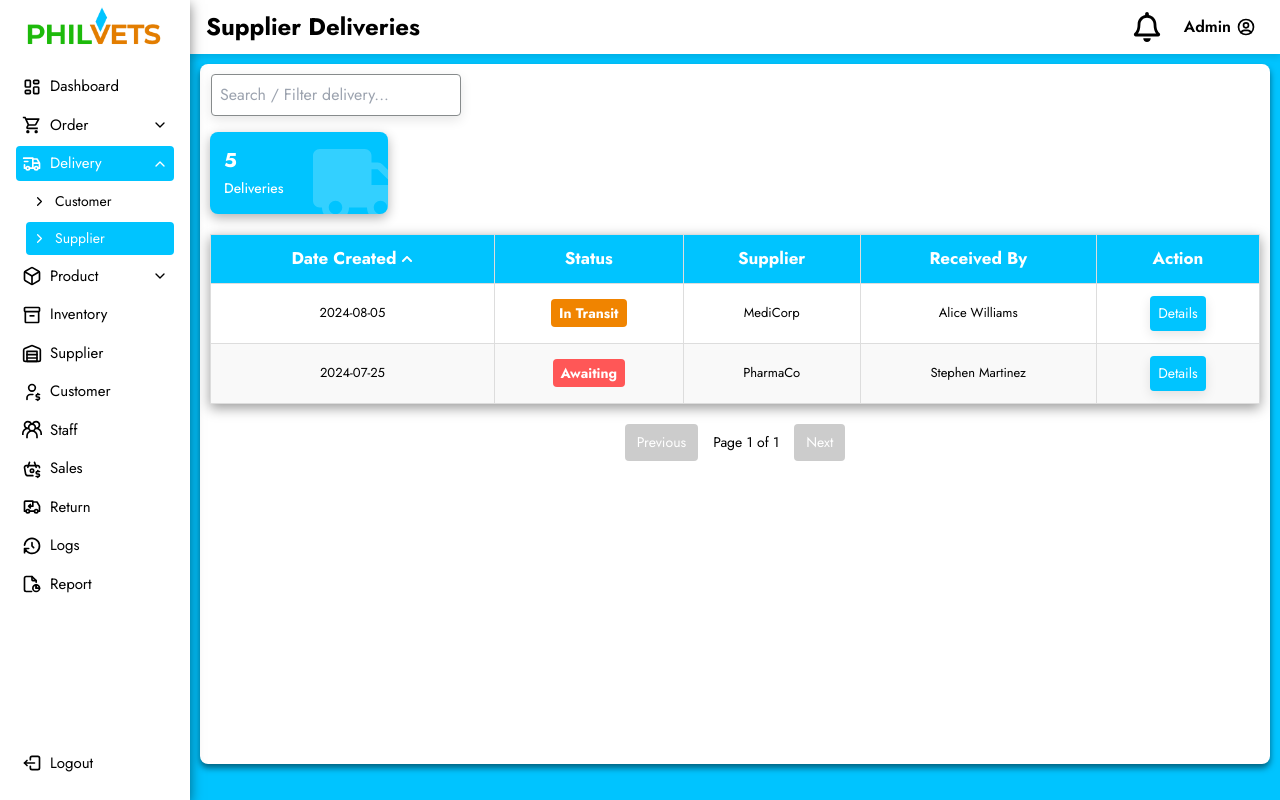
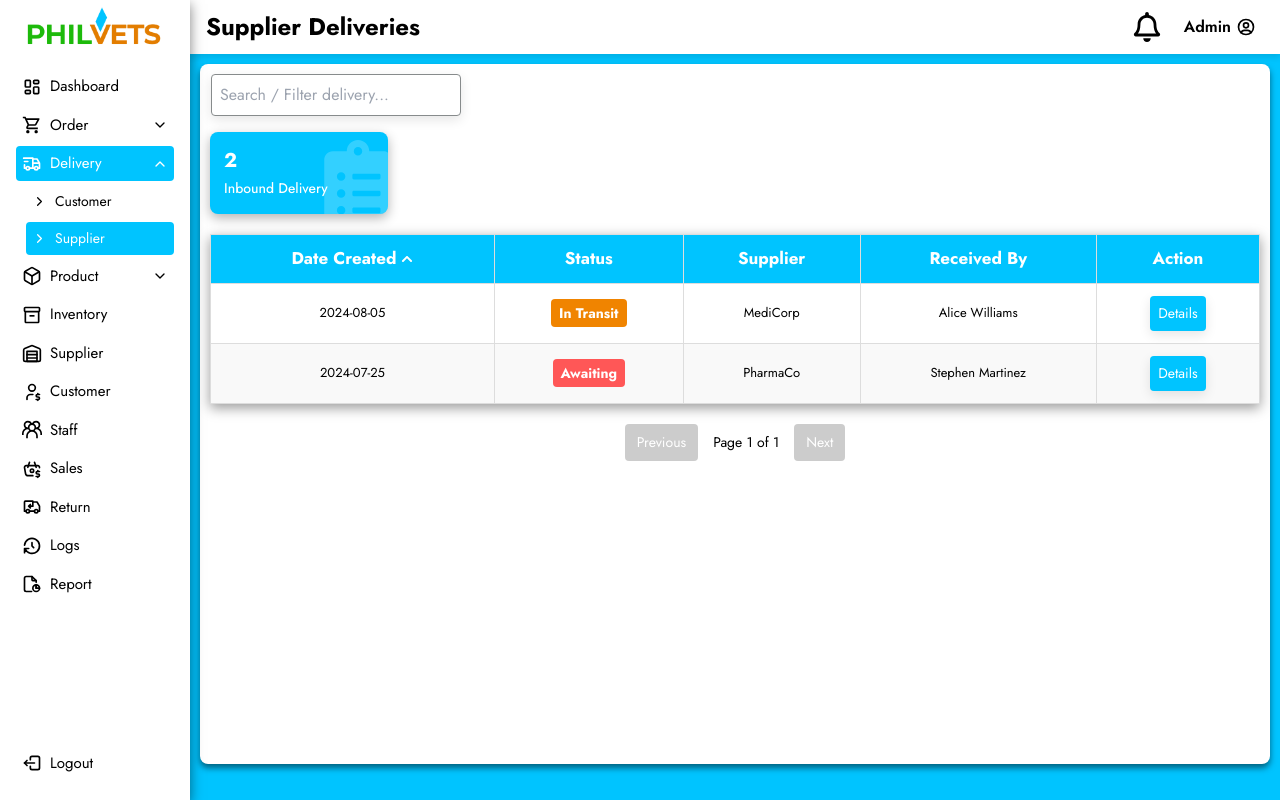
Before and after one commit to Mekus2/backend-deployment, a React (Create React App) app in the folder frontend/: page /admin/supplier-delivery in a window 1280 px wide. Built offline with nearby package versions, Linux system fonts and the light colour scheme.

Commit message:
Customer Order and Supplier Order cards is added

```diff
--- /dev/null
+++ b/frontend/src/components/CardsData/CardTotalCustomerDelivery.js
@@ -0,0 +1,26 @@
+import React from "react";
+import Card from "../Layout/Card";
+import OUTBOUND_DELIVERY from "../../data/OutboundData";
+import styled from "styled-components";
+import { FaClipboardList } from "react-icons/fa";
+
+const CardTotalCustomerDelivery = () => {
+  // Corrected to access the correct array of deliveries
+  const outboundDeliveryCount = OUTBOUND_DELIVERY.OUTBOUND_DELIVERY.length;
+
+  return (
+    <CardContainer>
+      <Card
+        label="Outbound Delivery"
+        value={outboundDeliveryCount} // Display the total number of inbound deliveries
+        icon={<FaClipboardList />} // Updated icon
+      />
+    </CardContainer>
+  );
+};
+
+const CardContainer = styled.div`
+  cursor: pointer;
+`;
+
+export default CardTotalCustomerDelivery;
--- /dev/null
+++ b/frontend/src/components/CardsData/CardTotalSupplierDelivery.js
@@ -0,0 +1,26 @@
+import React from "react";
+import Card from "../Layout/Card";
+import INBOUND_DELIVERY from "../../data/InboundData";
+import styled from "styled-components";
+import { FaClipboardList } from "react-icons/fa";
+
+const CardTotalSupplierDelivery = () => {
+  // Corrected to access the correct array of deliveries
+  const inboundDeliveryCount = INBOUND_DELIVERY.INBOUND_DELIVERY.length;
+
+  return (
+    <CardContainer>
+      <Card
+        label="Inbound Delivery"
+        value={inboundDeliveryCount} // Display the total number of inbound deliveries
+        icon={<FaClipboardList />} // Updated icon
+      />
+    </CardContainer>
+  );
+};
+
+const CardContainer = styled.div`
+  cursor: pointer;
+`;
+
+export default CardTotalSupplierDelivery;
--- a/frontend/src/components/Delivery/CustomerDelivery/SharedCustomerDeliveryPage.js
+++ b/frontend/src/components/Delivery/CustomerDelivery/SharedCustomerDeliveryPage.js
@@ -6,7 +6,7 @@ import { colors } from "../../../colors";
 import OUTBOUND_DELIVERY from "../../../data/OutboundData";
 import SearchBar from "../../Layout/SearchBar";
 import Table from "../../Layout/Table";
-import CardTotalDelivery from "../../CardsData/CardTotalDelivery";
+import CardTotalCustomerDelivery from "../../CardsData/CardTotalCustomerDelivery";
 import Button from "../../Layout/Button";
 import { FaChevronUp, FaChevronDown } from "react-icons/fa";
 
@@ -115,7 +115,7 @@ const SharedCustomerDeliveryPage = () => {
         />
       </Controls>
       <SummarySection>
-        <CardTotalDelivery />
+        <CardTotalCustomerDelivery />
       </SummarySection>
       <Table
         headers={headers.map((header) => (
--- a/frontend/src/components/Delivery/SupplierDelivery/SharedSupplierDeliveryPage.js
+++ b/frontend/src/components/Delivery/SupplierDelivery/SharedSupplierDeliveryPage.js
@@ -2,10 +2,10 @@ import React, { useState } from "react";
 import styled from "styled-components";
 import SupplierDeliveryDetails from "./SupplierDeliveryDetails";
 import { colors } from "../../../colors";
-import INBOUND_DELIVERY from "../../../data/InboundData";
+import INBOUND_DELIVERY from "../../../data/InboundData"; // Updated import
 import SearchBar from "../../Layout/SearchBar";
 import Table from "../../Layout/Table";
-import CardTotalDelivery from "../../CardsData/CardTotalDelivery";
+import CardTotalSupplierDelivery from "../../CardsData/CardTotalSupplierDelivery";
 import Button from "../../Layout/Button";
 import { FaChevronUp, FaChevronDown } from "react-icons/fa";
 
@@ -14,7 +14,7 @@ function getSupplierNameById(id) {
   const supplier = INBOUND_DELIVERY.INBOUND_DELIVERY.find(
     (delivery) => delivery.SUPP_ID === id
   )?.SUPPLIER;
-  return supplier ? supplier.SUPP_NAME : "Unknown Supplier";
+  return supplier ? supplier.SUPP_NAME : "Unknown Supplier"; // Handle missing supplier
 }
 
 // Function to get User Name by ID
@@ -22,11 +22,11 @@ function getUserNameById(userId) {
   const delivery = INBOUND_DELIVERY.INBOUND_DELIVERY.find(
     (d) => d.INBOUND_DEL_RCVD_BY_USER_ID === userId
   );
-  if (delivery) {
+  if (delivery && delivery.USER) {
     const user = delivery.USER;
-    return user ? `${user.USER_FIRSTNAME} ${user.USER_LASTNAME}` : "Unknown User";
+    return `${user.USER_FIRSTNAME} ${user.USER_LASTNAME}`;
   }
-  return "Unknown User";
+  return "Unknown User"; // Handle missing user
 }
 
 const SharedSupplierDeliveryPage = () => {
@@ -39,7 +39,6 @@ const SharedSupplierDeliveryPage = () => {
 
   const filteredDeliveries = INBOUND_DELIVERY.INBOUND_DELIVERY.filter((delivery) => {
     const lowerCaseSearchTerm = searchTerm.toLowerCase();
-    // Search through relevant fields only: Date Created, Status, Supplier, Received By
     return (
       delivery.INBOUND_DEL_DATECREATED.toLowerCase().includes(lowerCaseSearchTerm) ||
       delivery.INBOUND_DEL_STATUS.toLowerCase().includes(lowerCaseSearchTerm) ||
@@ -84,10 +83,10 @@ const SharedSupplierDeliveryPage = () => {
   ];
 
   const rows = sortedDeliveries.map((delivery) => [
-    delivery.INBOUND_DEL_DATECREATED,  // Date Created
+    delivery.INBOUND_DEL_DATECREATED,
     <Status status={delivery.INBOUND_DEL_STATUS}>{delivery.INBOUND_DEL_STATUS}</Status>,
-    getSupplierNameById(delivery.SUPP_ID),  // Supplier Name
-    getUserNameById(delivery.INBOUND_DEL_RCVD_BY_USER_ID),  // Received By User
+    getSupplierNameById(delivery.SUPP_ID),
+    getUserNameById(delivery.INBOUND_DEL_RCVD_BY_USER_ID),
     <Button
       data-cy="details-button"
       backgroundColor={colors.primary}
@@ -109,7 +108,7 @@ const SharedSupplierDeliveryPage = () => {
         />
       </Controls>
       <SummarySection>
-        <CardTotalDelivery />
+        <CardTotalSupplierDelivery />
       </SummarySection>
       <Table
         headers={headers.map((header) => (
```
